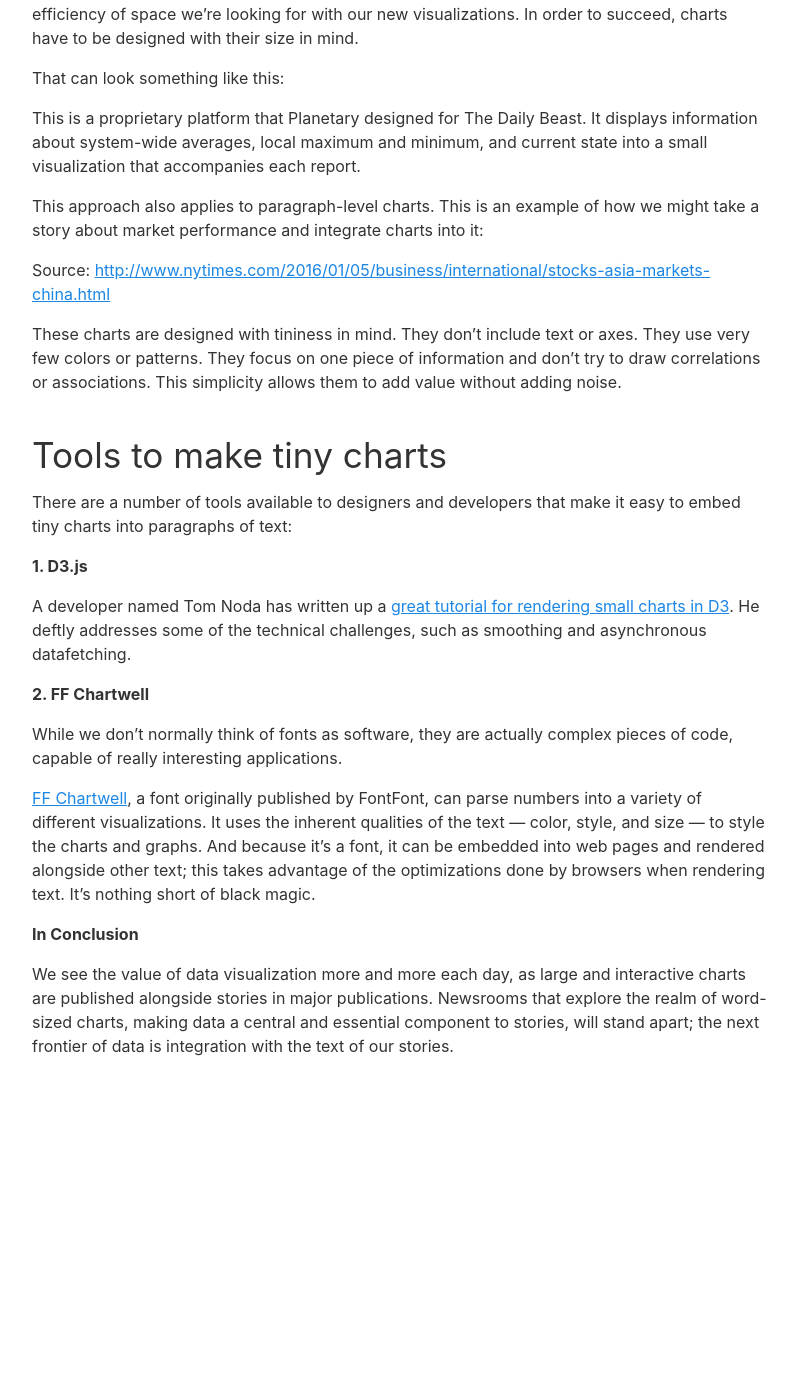
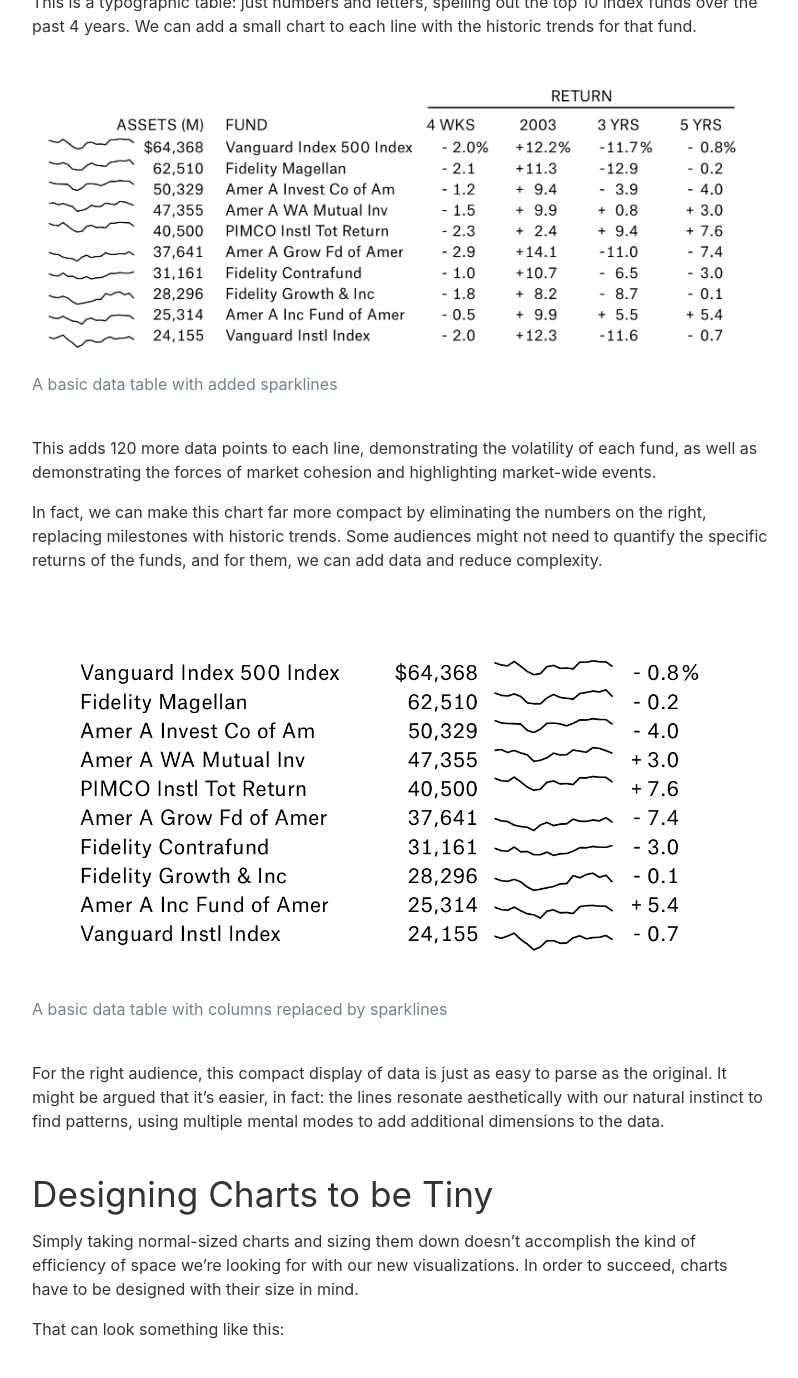
Before and after one commit to ilikescience/ilikescience.github.io, a Jekyll site: the page built from _posts/2016-02-08-tiny-data-viz.markdown, in a window 1280 px wide and 1400 px high, scrolled down 1914 px. Shown: the top 1378 px of the window, without its empty margins (48-846 px from the left). Built offline with Jekyll 4.4.1, drawn with Linux system fonts in a browser that asks for light colours; our own code applies the rules of GitHub Pages for plain Markdown files; before the commit the page ends 3052 px from its top, so only the background shows below that; some of the changed text lies outside the part shown.

Commit message:
finalize tiny data post, update .gitignore

```diff
--- a/_posts/2016-02-08-tiny-data-viz.markdown
+++ b/_posts/2016-02-08-tiny-data-viz.markdown
@@ -28,11 +28,19 @@
 
 Let’s look at a data table that might benefit from sparklines.
 
+{% include image.html src="/images/tinydata-1.png" caption="A basic data table" %}
+
 This is a typographic table: just numbers and letters, spelling out the top 10 index funds over the past 4 years. We can add a small chart to each line with the historic trends for that fund.
+
+{% include image.html src="/images/tinydata-2.png" caption="A basic data table with added sparklines" %}
+
 
 This adds 120 more data points to each line, demonstrating the volatility of each fund, as well as demonstrating the forces of market cohesion and highlighting market-wide events.
 
 In fact, we can make this chart far more compact by eliminating the numbers on the right, replacing milestones with historic trends. Some audiences might not need to quantify the specific returns of the funds, and for them, we can add data and reduce complexity.
+
+{% include image.html src="/images/tinydata-3.png" caption="A basic data table with columns replaced by sparklines" %}
+
 
 For the right audience, this compact display of data is just as easy to parse as the original. It might be argued that it’s easier, in fact: the lines resonate aesthetically with our natural instinct to find patterns, using multiple mental modes to add additional dimensions to the data.
 
@@ -42,11 +50,17 @@
 
 That can look something like this:
 
+{% include image.html src="/images/tinydata-4.png" caption="A sparkline in practice" %}
+
 This is a proprietary platform that Planetary designed for The Daily Beast. It displays information about system-wide averages, local maximum and minimum, and current state into a small visualization that accompanies each report.
 
 This approach also applies to paragraph-level charts. This is an example of how we might take a story about market performance and integrate charts into it:
 
-<span class="figcaption_hack">Source: [http://www.nytimes.com/2016/01/05/business/international/stocks-asia-markets-china.html](http://www.nytimes.com/2016/01/05/business/international/stocks-asia-markets-china.html)</span>
+
+{% include image.html src="/images/tinydata-5.png" caption="Source: http://www.nytimes.com/2016/01/05/business/international/stocks-asia-markets-china.html" %}
+
+
+<span class="figcaption_hack"></span>
 
 These charts are designed with tininess in mind. They don’t include text or axes. They use very few colors or patterns. They focus on one piece of information and don’t try to draw correlations or associations. This simplicity allows them to add value without adding noise.
 
@@ -62,6 +76,8 @@
 
 While we don’t normally think of fonts as software, they are actually complex pieces of code, capable of really interesting applications.
 
+{% include image.html src="/images/tinydata-6.png" caption="FF Chartwell" %}
+
 [FF Chartwell](https://www.fontshop.com/families/ff-chartwell), a font originally published by FontFont, can parse numbers into a variety of different visualizations. It uses the inherent qualities of the text — color, style, and size — to style the charts and graphs. And because it’s a font, it can be embedded into web pages and rendered alongside other text; this takes advantage of the optimizations done by browsers when rendering text. It’s nothing short of black magic.
 
 **In Conclusion**
```
Also changed, not shown: 2 other files.
